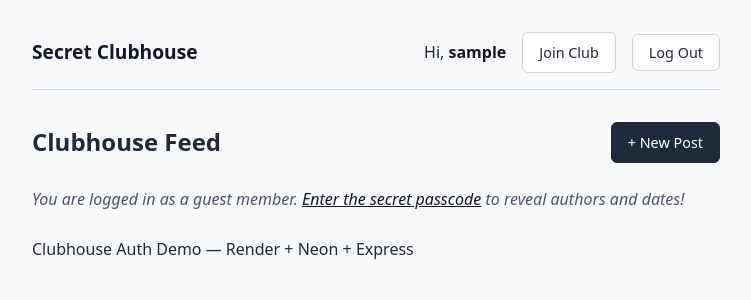
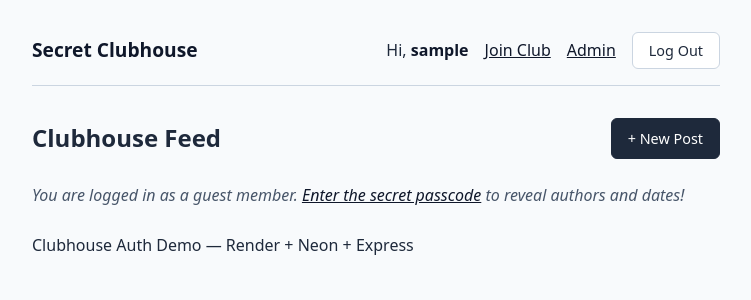
Before and after one commit to Daik102/members-only, a Node server app: page / in a window 1280 px wide. Shown: the top 300 px of the page, without its empty margins (264-1015 px from the left). Run offline with Node 20, Linux system fonts and the light colour scheme; the visitor is signed in with stand-in values (Sample User, id 1); data that the repository does not hold is empty; some libraries are stand-ins or nearby versions.

Commit message:
Add admin route

```diff
--- a/routes/indexRouter.js
+++ b/routes/indexRouter.js
@@ -32,7 +32,20 @@ const memberValidation = [
       }
       return true;
     }),
-  ];
+];
+
+const adminValidation = [
+  body('passcode')
+    .trim()
+    .notEmpty()
+    .withMessage('Please enter the admin passcode.')
+    .custom((value) => {
+      if (value !== process.env.ADMIN_PASSCODE) {
+        throw new Error('Incorrect admin passcode.');
+      }
+      return true;
+    }),
+];
 
 // Public feed
 router.get('/', async (req, res, next) => {
@@ -135,4 +148,32 @@ router.post('/join', ensureAuthenticated, memberValidation, async (req, res, nex
   }
 });
 
+router.get('/admin-join', ensureAuthenticated, (req, res) => {
+  if (req.user.is_admin) {
+    return res.redirect('/');
+  }
+  res.render('admin-join', { errors: [] });
+});
+
+router.post('/admin-join', ensureAuthenticated, adminValidation, async (req, res, next) => {
+  if (req.user.is_admin) {
+    return res.redirect('/');
+  }
+
+  const errors = validationResult(req);
+  if (!errors.isEmpty()) {
+    return res.status(400).render('admin-join', { errors: errors.array() });
+  }
+
+  try {
+    await pool.query(
+      'UPDATE users SET is_admin = TRUE, is_member = TRUE WHERE id = $1',
+      [req.user.id]
+    );
+    res.redirect('/');
+  } catch (err) {
+    next(err);
+  }
+});
+
 export default router;
--- a/views/partials/header.ejs
+++ b/views/partials/header.ejs
@@ -20,15 +20,20 @@
           <% } %>
         </span>
 
-      <% if (!currentUser.is_member && !currentUser.is_admin) { %>
-        <a href="/join" class="btn">Join Club</a>
-      <% } %>
+        <% if (!currentUser.is_member && !currentUser.is_admin) { %>
+          <a href="/join">Join Club</a>
+        <% } %>
+
+        <% if (!currentUser.is_admin) { %>
+          <a href="/admin-join">Admin</a>
+        <% } %>
+
         <form action="/logout" method="POST" class="inline-form">
           <button type="submit" class="btn">Log Out</button>
         </form>
       <% } else { %>
-        <a href="/login" class="btn">Log In</a>
-        <a href="/signup" class="btn">Sign Up</a>
+        <a href="/login">Log In</a>
+        <a href="/signup" class="btn btn-primary">Sign Up</a>
       <% } %>
     </div>
   </nav>
```
Also changed, not shown: views/admin-join.ejs (added, +28 -0 lines).
